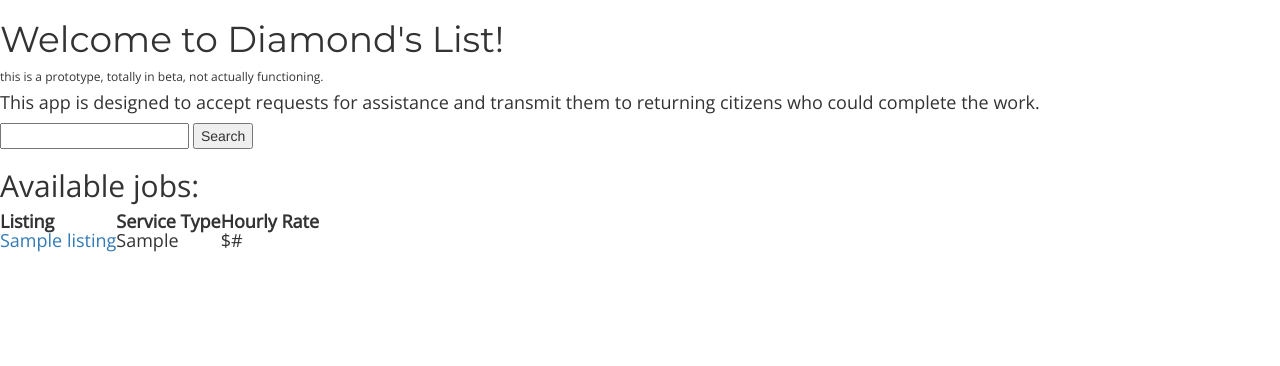
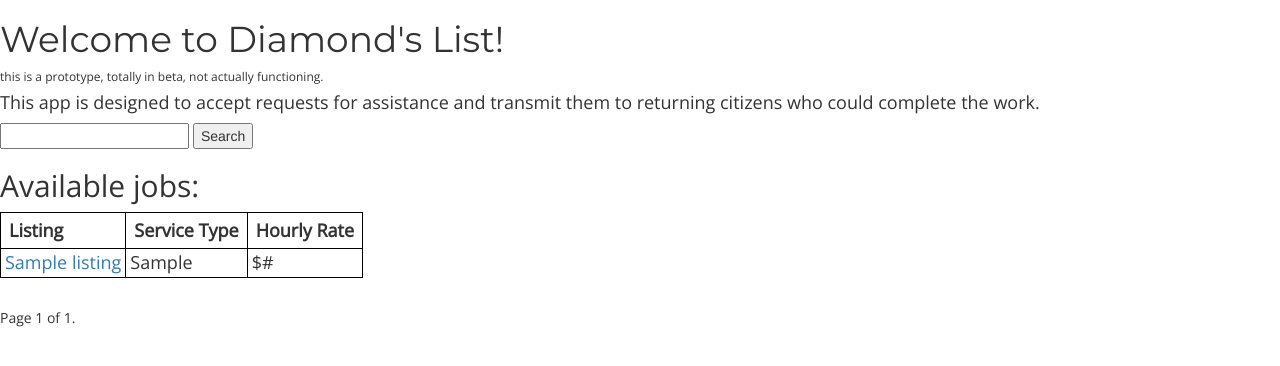
Before and after one commit to rshorey/diamonds-list, a Django app: template app/templates/listings.html in a window 1280 px wide. Shown: the top 366 px of the page. Run offline with Django 3.2, Linux system fonts and the light colour scheme; the template is opened without the code that fills it: most values are stand-ins (such as "Sample title", 1, 10 or a date in 2020); some libraries are stand-ins or nearby versions.

Commit message:
pagination on listings page

```diff
--- a/app/static/css/custom.css
+++ b/app/static/css/custom.css
@@ -8,6 +8,24 @@ h1 {
 }
 
 
+table {
+    border-collapse: collapse;
+}
+
+table, th, td {
+    border: 1px solid black;
+}
+
+th {
+    padding: 8px;
+}
+
+
+td {
+    padding: 4px;
+}
+
+
 .front-page{
     background-image: url("../img/road.jpeg");
     background-position: 0% 50%;
--- a/app/templates/listings.html
+++ b/app/templates/listings.html
@@ -37,4 +37,21 @@
 
 </h4>
 
+<div class="pagination">
+    <span class="step-links">
+        {% if listings.has_previous %}
+            <a href="?page={{ listings.previous_page_number }}">previous</a>
+        {% endif %}
+
+        <span class="current">
+            Page {{ listings.number }} of {{ listings.paginator.num_pages }}.
+        </span>
+
+        {% if listings.has_next %}
+            <a href="?page={{ listings.next_page_number }}">next</a>
+        {% endif %}
+    </span>
+</div>
+
+
 {% endblock %}
```
Also changed, not shown: app/views.py (+21 -4 lines).
